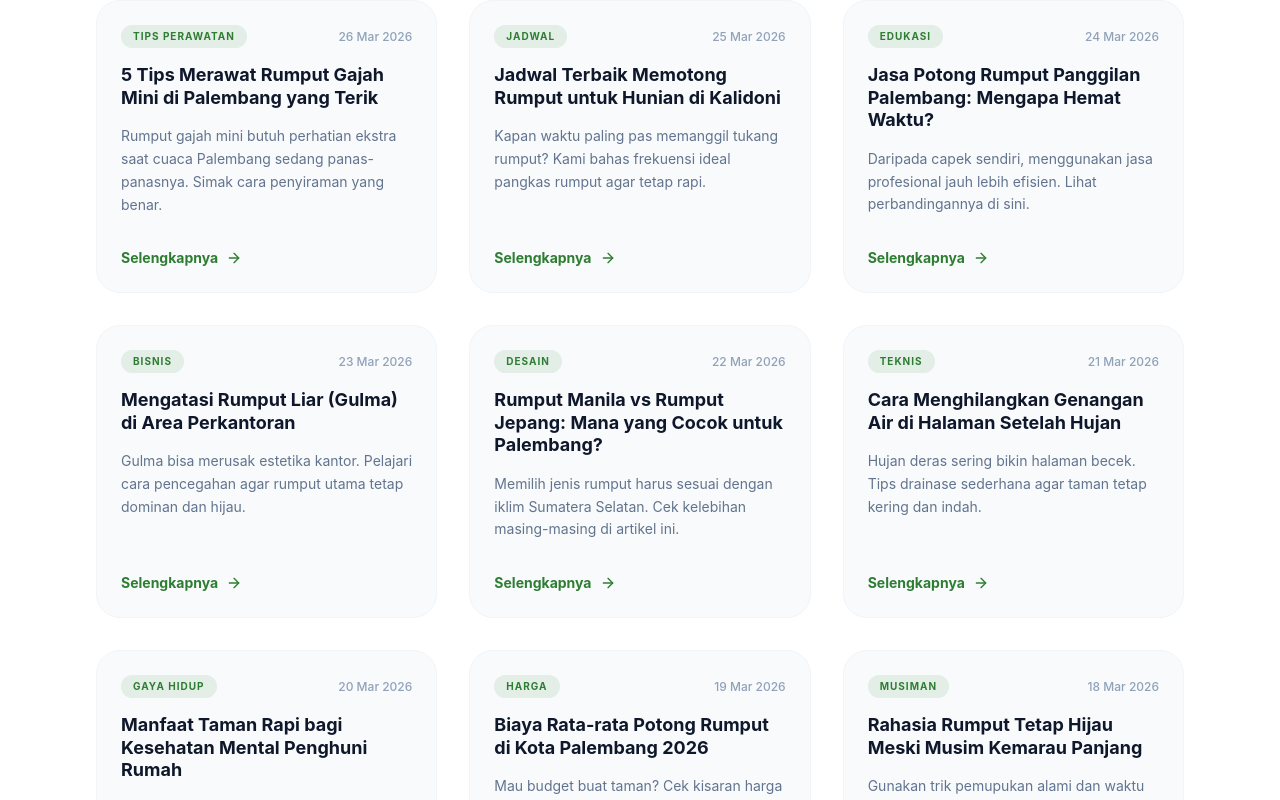
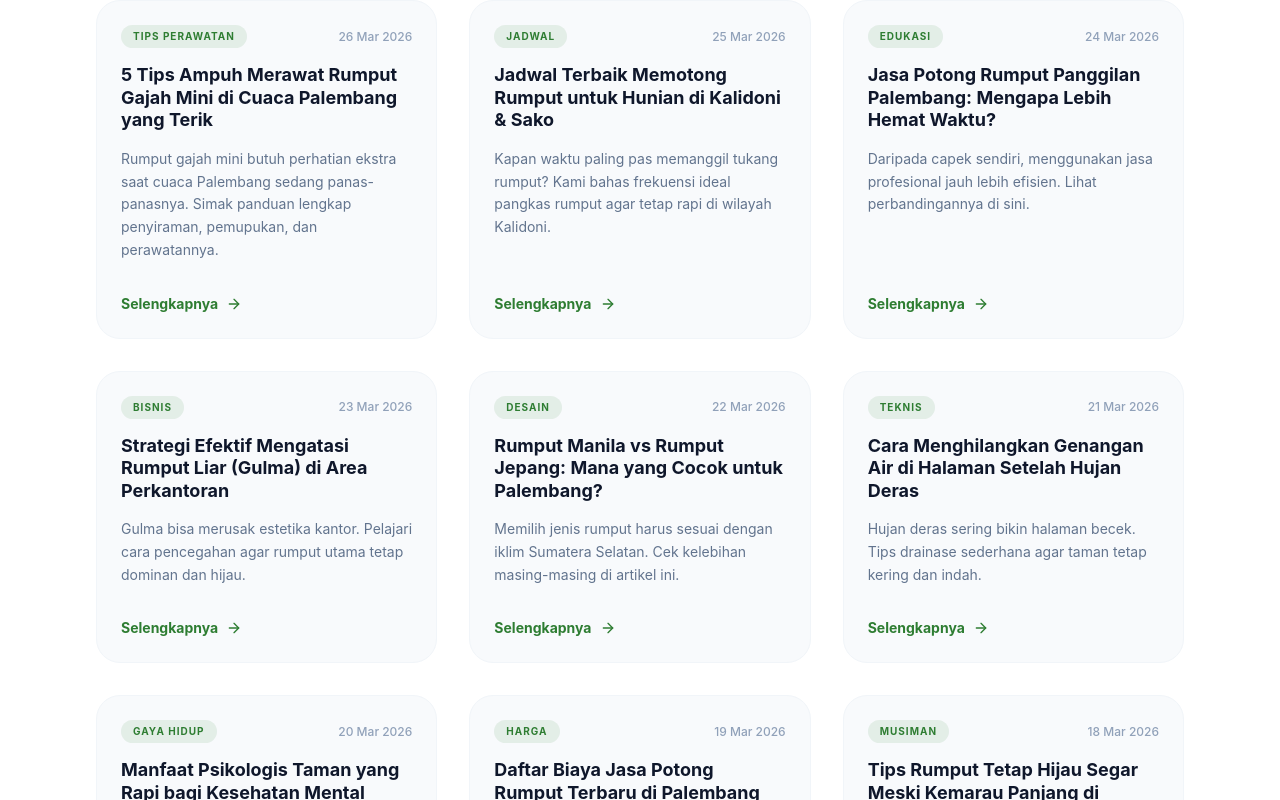
Before and after one commit to abaybeyyy-pixel/tebasrumput, a React (Vite) app: page / in a window 1280 px wide. Shown: the part 5600-6400 px from the top of the page. Built offline with nearby package versions, Linux system fonts and the light colour scheme.

Commit message:
SEO: Enhanced blog content with rich structure and multi-tags

```diff
--- a/src/App.tsx
+++ b/src/App.tsx
@@ -48,114 +48,192 @@ const WA_LINK = "https://wa.me/6281211156865";
 
 const blogs = [
   {
-    title: "5 Tips Merawat Rumput Gajah Mini di Palembang yang Terik",
-    tag: "Tips Perawatan",
+    title: "5 Tips Ampuh Merawat Rumput Gajah Mini di Cuaca Palembang yang Terik",
+    tags: ["Tips Perawatan", "Palembang", "Rumput Gajah Mini", "Taman"],
     date: "26 Mar 2026",
-    desc: "Rumput gajah mini butuh perhatian ekstra saat cuaca Palembang sedang panas-panasnya. Simak cara penyiraman yang benar.",
-    content: `Kota Palembang dikenal dengan cuacanya yang cukup terik. Bagi Anda pemilik hunian dengan rumput gajah mini, tantangan utamanya adalah menjaga agar rumput tidak kering dan menguning. Pertama, pastikan penyiraman dilakukan secara rutin pada pagi hari sebelum jam 8 atau sore hari setelah jam 4. Hindari menyiram di siang bolong karena air akan menguap terlalu cepat dan bisa membakar daun rumput. Kedua, gunakan pupuk nitrogen secara berkala untuk menjaga warna hijaunya tetap pekat. Ketiga, pastikan sirkulasi udara di area taman tetap terjaga.
+    desc: "Rumput gajah mini butuh perhatian ekstra saat cuaca Palembang sedang panas-panasnya. Simak panduan lengkap penyiraman, pemupukan, dan perawatannya.",
+    content: `
+      <h2>Kenapa Rumput Gajah Mini Populer di Palembang?</h2>
+      <p>Rumput gajah mini merupakan pilihan favorit untuk taman minimalis di perumahan Palembang seperti CitraGrand City atau OPI Regency. Teksturnya yang padat dan daunnya yang hijau pekat memberikan kesan mewah namun asri. Namun, suhu di Palembang yang bisa mencapai 34-36°C menjadi tantangan tersendiri.</p>
 
-Jika Anda merasa kesulitan atau tidak punya waktu untuk merawatnya sendiri, tim Tebasrumput.com siap membantu menjaga kesuburan taman Anda.
+      <h3>1. Waktu Penyiraman yang Strategis</h3>
+      <p>Jangan pernah menyiram rumput di siang hari saat matahari sedang terik. Air yang tertinggal di daun akan panas dan justru "membakar" rumput Anda. Waktu terbaik adalah:</p>
+      <ul>
+        <li><strong>Pagi (06:00 - 08:00):</strong> Memberikan cadangan air untuk menghadapi panas siang.</li>
+        <li><strong>Sore (16:30 - 18:00):</strong> Mengembalikan kelembapan tanah setelah penguapan seharian.</li>
+      </ul>
 
-Segera hubungi kami via WhatsApp di 0812-1115-6865 untuk penawaran jasa perawatan rutin di wilayah Palembang.`
+      <h3>2. Pembersihan Gulma Secara Rutin</h3>
+      <p>Rumput liar atau gulma seringkali tumbuh di sela-sela rumput gajah mini. Jika dibiarkan, gulma akan mencuri nutrisi tanah. Gunakan alat cukil kecil untuk mencabut gulma beserta akarnya agar tidak tumbuh kembali.</p>
+
+      <h3>3. Pemupukan Organik vs Kimia</h3>
+      <p>Untuk tanah di wilayah Palembang yang cenderung asam, penggunaan pupuk NPK secara berkala sangat disarankan. Namun, imbangi dengan pupuk kompos atau kohe ayam yang sudah difermentasi untuk menjaga tekstur tanah agar tidak keras.</p>
+
+      <blockquote>
+        Jika Anda tidak sempat merawatnya sendiri, <strong>Tebasrumput.com</strong> siap membantu pengerjaan pembersihan lahan dan perawatan rutin dengan harga terjangkau.
+      </blockquote>
+    `
   },
   {
-    title: "Jadwal Terbaik Memotong Rumput untuk Hunian di Kalidoni",
-    tag: "Jadwal",
+    title: "Jadwal Terbaik Memotong Rumput untuk Hunian di Kalidoni & Sako",
+    tags: ["Jadwal", "Kalidoni", "Sako", "Layanan"],
     date: "25 Mar 2026",
-    desc: "Kapan waktu paling pas memanggil tukang rumput? Kami bahas frekuensi ideal pangkas rumput agar tetap rapi.",
-    content: `Wilayah Kalidoni dan sekitarnya memiliki kelembapan yang cukup tinggi, terutama saat musim hujan, yang membuat rumput tumbuh sangat cepat. Untuk menjaga estetika rumah, jadwal ideal untuk memotong rumput adalah setiap 2 hingga 3 minggu sekali. Jika dibiarkan lebih dari satu bulan, rumput cenderung menjadi liar dan sulit untuk dirapikan kembali ke bentuk asalnya. Memotong rumput secara rutin juga mencegah sarang serangga dan binatang melata di halaman Anda.
+    desc: "Kapan waktu paling pas memanggil tukang rumput? Kami bahas frekuensi ideal pangkas rumput agar tetap rapi di wilayah Kalidoni.",
+    content: `
+      <h2>Pentingnya Konsistensi Pemotongan Rumput</h2>
+      <p>Wilayah seperti Kalidoni, Sako, dan Sematang Borang memiliki kelembapan yang cukup tinggi. Hal ini memacu pertumbuhan rumput liar lebih cepat dibanding wilayah lainnya di Palembang.</p>
 
-Kami melayani area Kalidoni dengan respon cepat dan hasil pengerjaan yang rapi sesuai standar profesional.
+      <h3>Frekuensi Kerja yang Disarankan</h3>
+      <p>Untuk menjaga halaman tetap estetik dan mencegah sarang serangga, kami menyarankan jadwal berikut:</p>
+      <ul>
+        <li><strong>Musim Hujan:</strong> Setiap 2 minggu sekali.</li>
+        <li><strong>Musim Kemarau:</strong> Setiap 3-4 minggu sekali.</li>
+      </ul>
 
-Butuh jasa potong rumput hari ini? Hubungi WhatsApp 0812-1115-6865 untuk booking jadwal pengerjaan.`
+      <h3>Manfaat Memotong Rumput Secara Rutin</h3>
+      <p>Selain keindahan, pemotongan rutin membantu kepadatan rumput utama. Semakin sering dipangkas pada ketinggian yang tepat, semakin kuat akar rumput menyebar dan menutupi tanah, sehingga gulma sulit tumbuh.</p>
+
+      <p>Kami melayani area Kalidoni dengan respon cepat dan hasil pengerjaan yang rapi sesuai standar profesional.</p>
+    `
   },
   {
-    title: "Jasa Potong Rumput Panggilan Palembang: Mengapa Hemat Waktu?",
-    tag: "Edukasi",
+    title: "Jasa Potong Rumput Panggilan Palembang: Mengapa Lebih Hemat Waktu?",
+    tags: ["Edukasi", "Layanan Panggilan", "Palembang", "Hemat"],
     date: "24 Mar 2026",
     desc: "Daripada capek sendiri, menggunakan jasa profesional jauh lebih efisien. Lihat perbandingannya di sini.",
-    content: `Kesibukan warga Kota Palembang seringkali membuat perawatan rumah terabaikan. Memotong rumput sendiri bukan hanya memakan waktu 2-3 jam, tapi juga membutuhkan tenaga dan peralatan yang memadai. Dengan menggunakan jasa potong rumput panggilan dari Tebasrumput.com, Anda bisa menghemat waktu berharga Anda untuk keluarga atau istirahat. Tim kami datang membawa mesin potong modern yang bekerja jauh lebih cepat dan hasilnya jauh lebih rata dibanding gunting manual.
+    content: `
+      <h2>Efisiensi vs Lelah: Mana Pilihan Anda?</h2>
+      <p>Kesibukan warga Kota Palembang seringkali membuat perawatan rumah terabaikan. Memotong rumput sendiri bukan hanya memakan waktu 2-3 jam, tapi juga membutuhkan tenaga dan peralatan yang memadai.</p>
 
-Dapatkan halaman bersih tanpa harus berkeringat di bawah terik matahari Palembang.
+      <h3>Kelebihan Menggunakan Jasa Profesional:</h3>
+      <ul>
+        <li><strong>Peralatan Modern:</strong> Kami menggunakan mesin potong bermesin yang jauh lebih cepat dari gunting manual.</li>
+        <li><strong>Hasil Presisi:</strong> Ketinggian rumput dipastikan rata di seluruh area.</li>
+        <li><strong>Pembersihan Total:</strong> Sisa potongan rumput langsung kami angkut dan bersihkan.</li>
+      </ul>
 
-Pesan layanan kami sekarang juga melalui WA 0812-1115-6865 untuk penawaran harga spesial hari ini!`
+      <p>Dapatkan halaman bersih tanpa harus berkeringat di bawah terik matahari Palembang. Pesan layanan kami sekarang juga melalui WA 0812-1115-6865 untuk penawaran harga spesial!</p>
+    `
   },
   {
-    title: "Mengatasi Rumput Liar (Gulma) di Area Perkantoran",
-    tag: "Bisnis",
+    title: "Strategi Efektif Mengatasi Rumput Liar (Gulma) di Area Perkantoran",
+    tags: ["Bisnis", "Kantor", "Gulma", "Pembersihan Lahan"],
     date: "23 Mar 2026",
     desc: "Gulma bisa merusak estetika kantor. Pelajari cara pencegahan agar rumput utama tetap dominan dan hijau.",
-    content: `Citra profesional sebuah kantor di Palembang juga ditentukan oleh kebersihan halamannya. Masalah utama yang sering muncul adalah tumbuhnya gulma atau rumput liar yang merusak pemandangan rumput utama. Pencegahan paling efektif adalah dengan pemotongan rutin yang tidak terlalu pendek, agar akar rumput utama tetap kuat menutupi tanah sehingga bibit gulma tidak mendapat ruang untuk tumbuh. Selain itu, pembersihan manual pada area sudut juga sangat disarankan.
+    content: `
+      <h2>Citra Profesional Mulai dari Halaman Kantor</h2>
+      <p>Gedung perkantoran atau ruko di Palembang seringkali terganggu oleh pertumbuhan gulma di sela paving block atau taman depan. Jika dibiarkan, akar gulma bisa merusak infrastruktur ringan.</p>
 
-Kami menawarkan paket perawatan taman kantor bulanan yang terjangkau agar gedung Anda selalu tampak asri.
+      <h3>Langkah Pencegahan Gulma:</h3>
+      <p>Pencegahan paling efektif adalah dengan pemotongan rutin yang tidak terlalu pendek, agar akar rumput utama tetap kuat menutupi tanah sehingga bibit gulma tidak mendapat ruang untuk tumbuh.</p>
 
-Konsultasikan kebutuhan taman kantor Anda via WhatsApp di 0812-1115-6865.`
+      <p>Kami menawarkan paket perawatan taman kantor bulanan yang terjangkau agar gedung Anda selalu tampak asri dan profesional bagi tamu perusahaan Anda.</p>
+    `
   },
   {
     title: "Rumput Manila vs Rumput Jepang: Mana yang Cocok untuk Palembang?",
-    tag: "Desain",
+    tags: ["Desain", "Edukasi", "Rumput Manila", "Rumput Jepang"],
     date: "22 Mar 2026",
     desc: "Memilih jenis rumput harus sesuai dengan iklim Sumatera Selatan. Cek kelebihan masing-masing di artikel ini.",
-    content: `Sebelum membuat taman di Palembang, Anda perlu memilih jenis rumput yang tahan panas. Rumput Manila dikenal sangat kuat terhadap injakan dan cuaca panas, namun pertumbuhannya agak lambat. Sementara Rumput Jepang memiliki tekstur yang sangat cantik dan halus, tapi membutuhkan penyiraman yang lebih intensif saat kemarau Palembang melanda. Keduanya sama-sama populer, namun untuk perawatan yang lebih 'low maintenance' di wilayah Sumatera Selatan, Rumput Manila seringkali menjadi pilihan favorit.
+    content: `
+      <h2>Mengenal Karakteristik Rumput untuk Iklim Palembang</h2>
+      <p>Sebelum membuat taman, Anda perlu memilih jenis rumput yang tahan panas. Di Sumatera Selatan, tantangan terbesarnya adalah paparan sinar matahari langsung yang intens.</p>
 
-Tim kami ahli dalam memangkas kedua jenis rumput ini agar tetap dalam kondisi terbaik sepanjang musim.
+      <h3>1. Rumput Manila (Zoysia Matrella)</h3>
+      <p>Sangat ideal untuk area yang sering diinjak (area bermain anak) dan sangat tahan panas. Namun pertumbuhannya sedikit lebih lambat.</p>
 
-Info lengkap jasa pangkas rumput profesional hubungi WA 0812-1115-6865.`
+      <h3>2. Rumput Jepang (Zoysia Japonica)</h3>
+      <p>Memiliki tekstur yang lebih halus dan terlihat sangat premium. Namun, rumput ini butuh penyiraman yang lebih ekstrim jika kemarau panjang melanda Palembang.</p>
+
+      <p>Tim Tebasrumput.com ahli dalam memangkas kedua jenis rumput ini agar tetap dalam kondisi terbaik sepanjang musim.</p>
+    `
   },
   {
-    title: "Cara Menghilangkan Genangan Air di Halaman Setelah Hujan",
-    tag: "Teknis",
+    title: "Cara Menghilangkan Genangan Air di Halaman Setelah Hujan Deras",
+    tags: ["Teknis", "Drainase", "Tips Rumah", "Palembang"],
     date: "21 Mar 2026",
     desc: "Hujan deras sering bikin halaman becek. Tips drainase sederhana agar taman tetap kering dan indah.",
-    content: `Hujan deras di Palembang seringkali menyisakan genangan di halaman rumah. Genangan air yang lama bisa merusak akar rumput dan menyebabkan pembusukan. Solusinya, buatlah lubang biopori atau parit kecil di tepi taman sebagai sistem drainase alami. Selain itu, pastikan permukaan tanah taman memiliki kemiringan yang cukup ke arah saluran pembuangan. Jika tanah Anda sudah terlalu padat, lakukan 'aerasi' atau pelubangan kecil pada permukaan tanah agar air lebih cepat terserap ke bawah.
+    content: `
+      <h2>Solusi Halaman Becek di Musim Hujan</h2>
+      <p>Hujan deras di Palembang seringkali menyisakan genangan di halaman rumah. Genangan air yang lama bisa merusak akar rumput dan menyebabkan pembusukan atau tumbuhnya jamur tanah.</p>
 
-Kami tidak hanya memotong rumput, tapi juga bisa membantu membersihkan sisa sampah yang menyumbat drainase taman Anda.
+      <h3>Tips Drainase Sederhana:</h3>
+      <ul>
+        <li><strong>Lubang Biopori:</strong> Buat beberapa lubang resapan di titik terendah halaman.</li>
+        <li><strong>Kemiringan Tanah:</strong> Pastikan saat pembuatan taman, tanah memiliki gradien minimal 2% ke arah got.</li>
+        <li><strong>Aerasi Manual:</strong> Tusuk-tusuk permukaan tanah dengan garpu taman agar air lebih mudah meresap.</li>
+      </ul>
 
-Hubungi kami untuk penawaran jasa kebersihan taman di 0812-1115-6865.`
+      <p>Kami bisa membantu membersihkan sisa sampah yang menyumbat drainase taman Anda saat pengerjaan pemotongan rumput dilakukan.</p>
+    `
   },
   {
-    title: "Manfaat Taman Rapi bagi Kesehatan Mental Penghuni Rumah",
-    tag: "Gaya Hidup",
+    title: "Manfaat Psikologis Taman yang Rapi bagi Kesehatan Mental",
+    tags: ["Gaya Hidup", "Kesehatan", "Psikologi", "Rumah"],
     date: "20 Mar 2026",
-    desc: "Melihat rumput yang terpangkas rapi bisa mengurangi stres. Inilah alasan psikologis mengapa rumah butuh taman bersih.",
-    content: `Lingkungan yang bersih adalah cerminan pikiran yang tenang. Studi menunjukkan bahwa melihat area hijau yang rapi dan terawat dapat menurunkan kadar kortisol (hormon stres). Bagi penghuni rumah di kota sibuk seperti Palembang, memiliki halaman yang rapi memberikan efek relaksasi yang luar biasa saat pulang kerja. Sebaliknya, halaman yang berantakan dengan rumput liar yang tinggi seringkali memberikan beban pikiran tambahan secara tidak sadar.
+    desc: "Melihat rumput yang terpangkas rapi bisa mengurangi stres. Inilah alasan mengapa rumah butuh taman bersih.",
+    content: `
+      <h2>Taman Rapih, Pikiran Jernih</h2>
+      <p>Lingkungan yang bersih adalah cerminan pikiran yang tenang. Studi menunjukkan bahwa melihat area hijau yang rapi dan terawat dapat menurunkan kadar kortisol (hormon stres) hingga 15%.</p>
 
-Biarkan kami yang mengurus keruwetan di halaman Anda, sementara Anda menikmati hasilnya dengan tenang.
+      <h3>Kenapa Anda Harus Rutin Merapikan Halaman?</h3>
+      <p>Bagi warga Palembang yang sibuk, memiliki halaman yang rapi memberikan efek relaksasi instan saat sampai di rumah. Sebaliknya, rumput liar yang tinggi memberikan kesan 'tugas tak selesai' yang secara tidak sadar menambah beban pikiran.</p>
 
-Booking jadwal pembersihan halaman Anda via WhatsApp di 0812-1115-6865.`
+      <p>Biarkan kami yang mengurus keruwetan di halaman Anda, sementara Anda menikmati hasilnya dengan tenang bersama keluarga.</p>
+    `
   },
   {
-    title: "Biaya Rata-rata Potong Rumput di Kota Palembang 2026",
-    tag: "Harga",
+    title: "Daftar Biaya Jasa Potong Rumput Terbaru di Palembang 2026",
+    tags: ["Harga", "Layanan", "Promo", "Info Palembang"],
     date: "19 Mar 2026",
     desc: "Mau budget buat taman? Cek kisaran harga terbaru tukang rumput panggilan berdasarkan luas lahan.",
-    content: `Berapa biaya jasa potong rumput di Palembang tahun ini? Umumnya, harga ditentukan oleh luas lahan dan tingkat kesulitan (ketinggian rumput). Untuk lahan kavling standar rumah (60-100 m²), biaya rata-rata berkisar antara 300 ribu hingga 500 ribu rupiah. Harga ini biasanya sudah termasuk jasa pembersihan sisa potongan rumput. Memilih jasa yang menawarkan transparansi harga seperti Tebasrumput.com sangat penting agar Anda tidak terkena biaya tambahan yang tidak terduga di lapangan.
+    content: `
+      <h2>Transparansi Harga Jasa Potong Rumput</h2>
+      <p>Umumnya, harga ditentukan oleh luas lahan dan tingkat kesulitan (ketinggian rumput/gulma). Di Tebasrumput.com, kami mengedepankan harga jujur tanpa biaya tersembunyi.</p>
 
-Kami memberikan estimasi harga yang jujur dan bersaing untuk seluruh wilayah Palembang.
+      <h3>Estimasi Biaya 2026:</h3>
+      <ul>
+        <li><strong>Lahan Kecil (60-80 m²):</strong> Rp 300.000 - Rp 350.000</li>
+        <li><strong>Lahan Sedang (80-120 m²):</strong> Rp 450.000 - Rp 550.000</li>
+        <li><strong>Lahan Luas/Borongan:</strong> Nego via Survey</li>
+      </ul>
 
-Dapatkan penawaran harga pasti hari ini dengan mengirim foto halaman Anda ke WA 0812-1115-6865.`
+      <p>Harga tersebut sudah termasuk jasa pembersihan dan pengangkutan sisa potongan rumput. Hubungi WA 0812-1115-6865 untuk penawaran harga pasti hari ini!</p>
+    `
   },
   {
-    title: "Rahasia Rumput Tetap Hijau Meski Musim Kemarau Panjang",
-    tag: "Musiman",
+    title: "Tips Rumput Tetap Hijau Segar Meski Kemarau Panjang di Sumatera",
+    tags: ["Musiman", "Tips Kebun", "Kemarau", "Palembang"],
     date: "18 Mar 2026",
     desc: "Gunakan trik pemupukan alami dan waktu siram yang tepat agar rumput tidak kering saat kemarau melanda.",
-    content: `Musim kemarau panjang adalah musuh utama rumput hijau. Rahasia agar rumput tetap segar di Palembang adalah dengan tidak memotongnya terlalu pendek saat kemarau. Rumput yang sedikit lebih panjang akan melindungi tanah di bawahnya dari penguapan berlebihan, sehingga akar tetap lembap. Selain itu, pemberian pupuk kompos sangat membantu tanah menahan cadangan air lebih lama dibandingkan pupuk kimia biasa. Konsistensi dalam menyiram di sore hari juga menjadi kunci sukses.
+    content: `
+      <h2>Rahasia Taman Hijau di Cuaca Ekstrim</h2>
+      <p>Musim kemarau di Sumatera Selatan bisa sangat panjang dan kering. Rahasia agar rumput tetap segar adalah pada teknik pemangkasannya.</p>
 
-Tim kami paham betul cara menangani rumput di berbagai musim yang ada di Sumatera Selatan.
+      <h3>Trik Jitu Kemarau:</h3>
+      <p><strong>Jangan potong terlalu pendek!</strong> Rumput yang sedikit lebih panjang (5-7 cm) akan melindungi tanah di bawahnya dari penguapan berlebihan, sehingga akar tetap lembap.</p>
 
-Percayakan keindahan taman Anda pada ahlinya. WA kami di 0812-1115-6865.`
+      <p>Gunakan juga pupuk kompos alami untuk membantu tanah menahan cadangan air lebih lama. Tim kami paham betul cara menangani rumput di berbagai musim di Palembang.</p>
+    `
   },
   {
-    title: "Alat-alat Wajib untuk Membersihkan Kebun Belakang Rumah",
-    tag: "Peralatan",
+    title: "Peralatan Profesional: Mesin Potong vs Gunting Manual",
+    tags: ["Peralatan", "Teknis", "Profesional", "Kebun"],
     date: "17 Mar 2026",
     desc: "Mengenal fungsi mesin potong rumput vs gunting manual untuk detail pengerjaan yang maksimal.",
-    content: `Untuk hasil pembersihan maksimal, penggunaan alat yang tepat sangat krusial. Mesin potong rumput bermotor sangat efektif untuk area luas agar pengerjaan cepat selesai dan rata. Namun, untuk area pojok atau di bawah tanaman hias, gunting manual atau pemotong senar (string trimmer) tetap dibutuhkan untuk hasil yang presisi. Selain itu, sapu lidi kuat atau penggaruk daun sangat penting untuk mengangkat sisa pangkasan agar tidak menjadi sarang jamur bagi rumput yang masih hidup.
+    content: `
+      <h2>Kenapa Kami Menggunakan Alat Modern?</h2>
+      <p>Untuk hasil pembersihan maksimal, penggunaan alat yang tepat sangat krusial. Peralatan yang kusam atau tidak sesuai justru bisa merusak batang rumput.</p>
 
-Tebasrumput.com datang dengan peralatan lengkap dan modern untuk menjamin hasil yang memuaskan.
+      <h3>Komposisi Alat Kami:</h3>
+      <ul>
+        <li><strong>Mesin Bermotor:</strong> Untuk kecepatan dan kerataan area luas.</li>
+        <li><strong>String Trimmer:</strong> Untuk merapikan pinggiran tembok dan sela-sela sempit.</li>
+        <li><strong>Gunting Pruning:</strong> Khusus untuk merapikan tanaman hias pendukung.</li>
+      </ul>
 
-Cari jasa potong rumput dengan alat lengkap di Palembang? Hubungi WA 0812-1115-6865 sekarang.`
+      <p>Tebasrumput.com datang dengan peralatan lengkap dan modern untuk menjamin hasil yang memuaskan dan efisien waktu bagi Anda.</p>
+    `
   }
 ];
 
@@ -754,7 +832,7 @@ export default function App() {
                 >
                   <div className="flex flex-col h-full space-y-4">
                     <div className="flex justify-between items-center">
-                      <span className="text-[10px] font-bold uppercase tracking-widest text-primary bg-primary/10 px-3 py-1 rounded-full">{blog.tag}</span>
+                      <span className="text-[10px] font-bold uppercase tracking-widest text-primary bg-primary/10 px-3 py-1 rounded-full">{blog.tags[0]}</span>
                       <span className="text-xs text-slate-400 font-medium">{blog.date}</span>
                     </div>
                     <h4 className="text-lg font-bold text-slate-900 group-hover:text-primary transition-colors leading-tight">{blog.title}</h4>
@@ -938,14 +1016,19 @@ export default function App() {
               </button>
 
               <div className="space-y-6">
-                <div className="flex justify-between items-center">
-                  <span className="text-[10px] font-bold uppercase tracking-widest text-primary bg-primary/10 px-3 py-1 rounded-full">{activeBlog.tag}</span>
+                <div className="flex justify-between items-center flex-wrap gap-4">
+                  <div className="flex flex-wrap gap-2">
+                    {activeBlog.tags.map((tag: string, i: number) => (
+                      <span key={i} className="text-[10px] font-bold uppercase tracking-widest text-primary bg-primary/10 px-3 py-1 rounded-full">{tag}</span>
+                    ))}
+                  </div>
                   <span className="text-xs text-slate-400 font-medium">{activeBlog.date}</span>
                 </div>
                 <h2 className="text-2xl md:text-3xl font-bold text-slate-900 leading-tight">{activeBlog.title}</h2>
-                <div className="space-y-4 text-slate-600 leading-relaxed text-sm md:text-base whitespace-pre-line">
-                  {activeBlog.content}
-                </div>
+                <div
+                  className="blog-content space-y-4 text-slate-600 leading-relaxed text-sm md:text-base"
+                  dangerouslySetInnerHTML={{ __html: activeBlog.content }}
+                />
 
                 <div className="mt-12 pt-6 border-t border-slate-100">
                   <button
```
Also changed, not shown: package.json (+8 -6 lines), src/index.css (+7 -2 lines), 1 other file (tests, documents, lock files or other folders).
